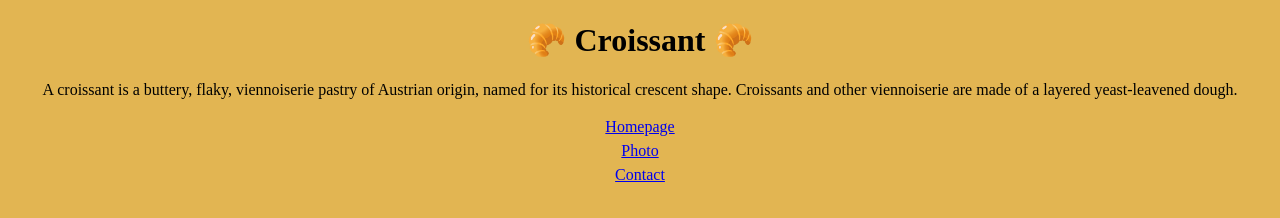
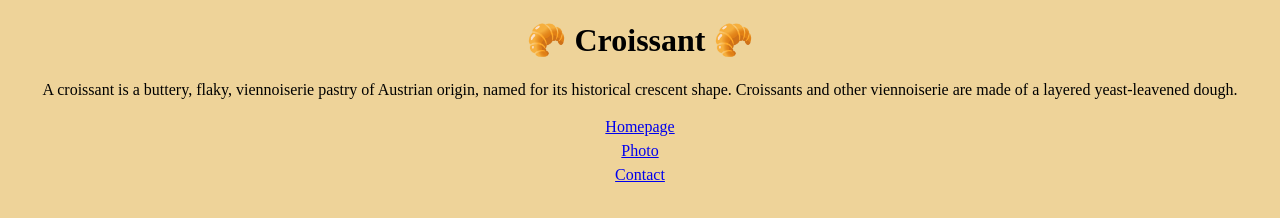
Before and after one commit to cdebadereau/Croissant, a plain HTML site: page index.html in a window 1280 px wide. Drawn offline with Linux system fonts and the light colour scheme.

Commit message:
Changed the background color

```diff
--- a/style/style.css
+++ b/style/style.css
@@ -1,6 +1,6 @@
 body {
   text-align: center;
-  background: rgb(226, 181, 82);
+  background: rgb(238, 211, 153);
 }
 
 ol {
```
